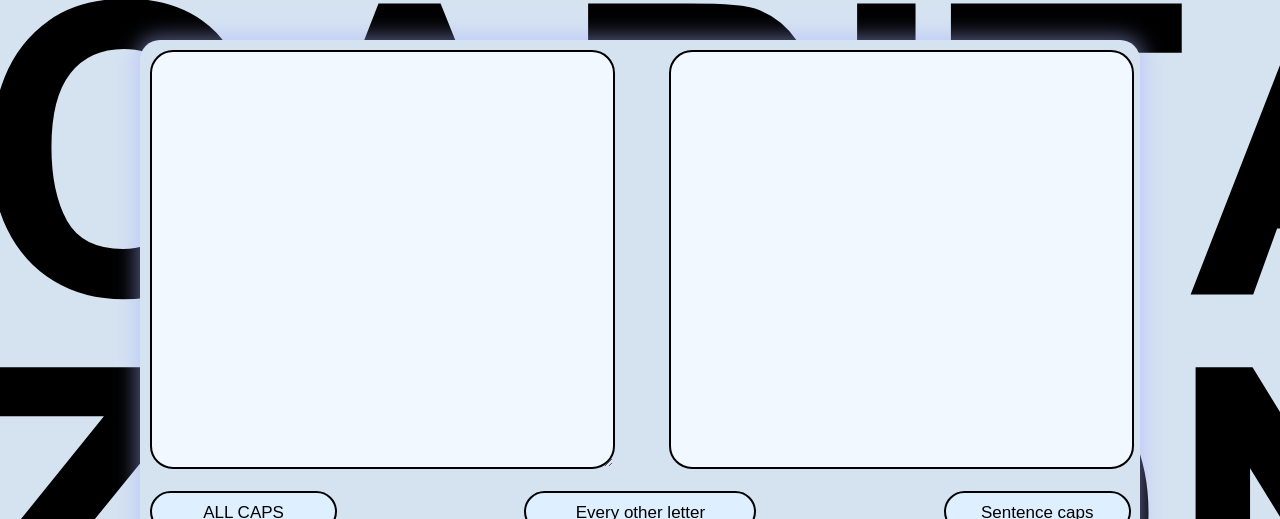
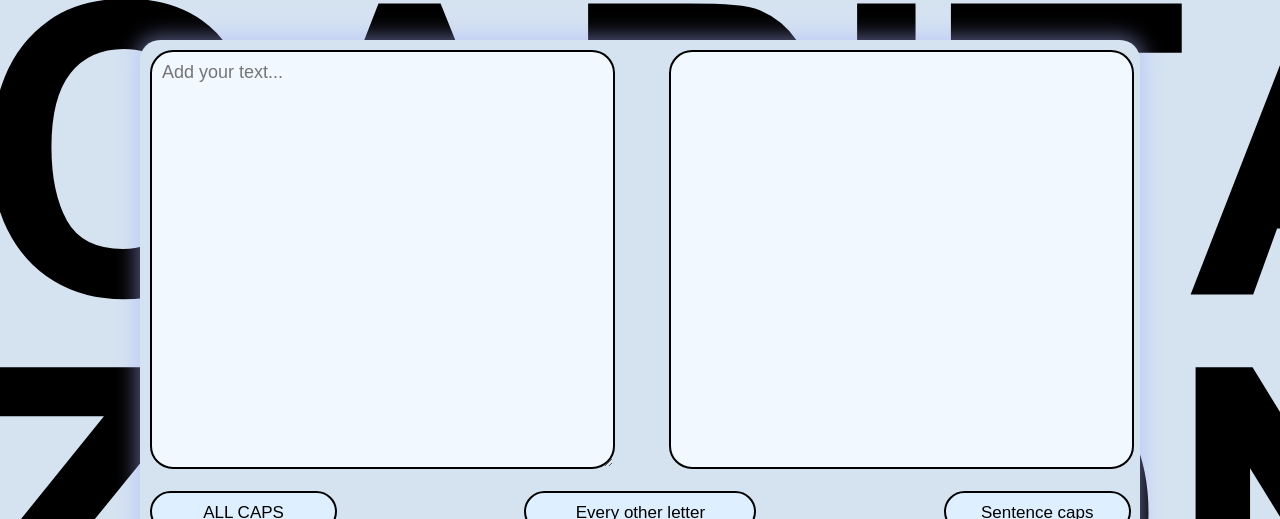
Before and after one commit to letmeeatbrioche/capitalization-app, a Next.js app: page / in a window 1280 px wide. Shown: the top 519 px of the page. Built offline with nearby package versions, Linux system fonts and the light colour scheme.

Commit message:
Add input placeholder text

```diff
--- a/src/components/Form.tsx
+++ b/src/components/Form.tsx
@@ -61,7 +61,7 @@ const Form = () => {
   return (
     <div className="container">
       <form className="form" onSubmit={handleSubmit}>
-        <textarea className="user-input" name="userText" value={text} onChange={(event) => handleInputChange(event)} />
+        <textarea className="user-input" name="userText" placeholder="Add your text..." value={text} onChange={(event) => handleInputChange(event)} />
 
         <Result transformedText={transformed} />
 
```
